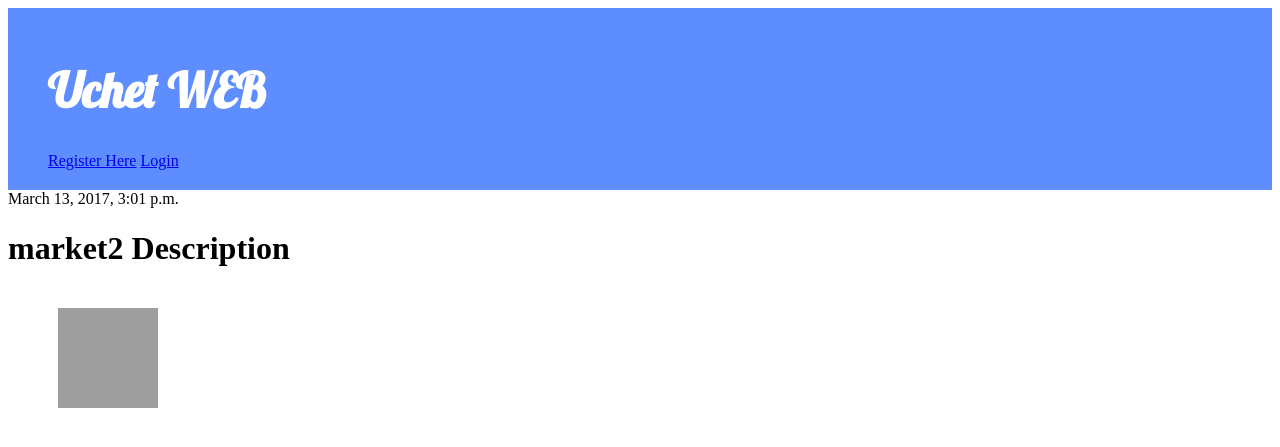
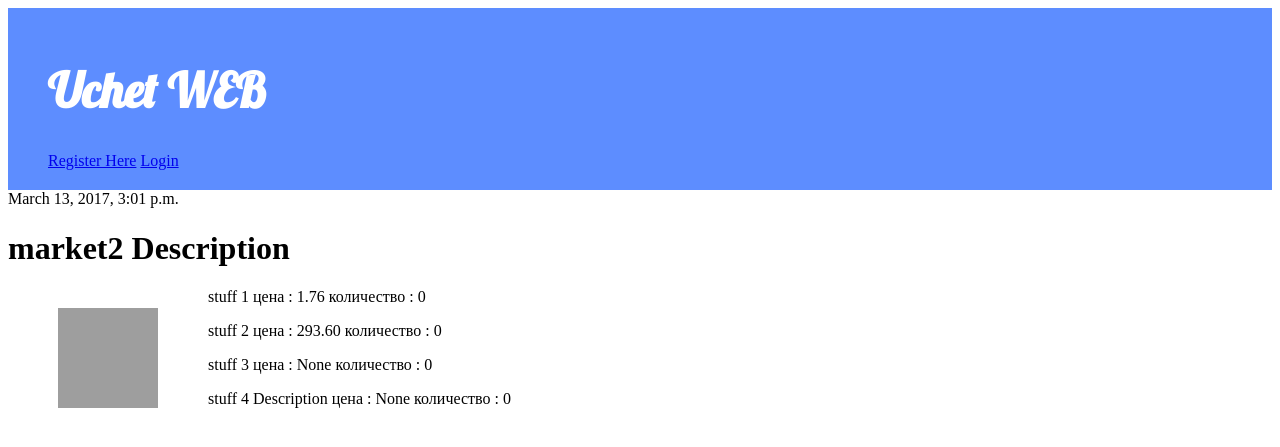
Before and after one commit to darvin199611/untitled, a Django app: a page that uses uchet/templates/uchet/market_detail.html in a window 1280 px wide. Shown: the top 447 px of the page. Run offline with Django 3.2, Linux system fonts and the light colour scheme; data comes from the database, SQL or seed files in the repository; both versions use the stored data as it was after the commit; grey boxes are pictures that could not be loaded.

Commit message:
недопилено меню магазинов

```diff
--- a/uchet/models.py
+++ b/uchet/models.py
@@ -1,5 +1,6 @@
 from django.contrib.auth.models import User
 from django.db import models
+from django.shortcuts import render
 from django.utils import timezone
 
 
@@ -10,6 +11,11 @@
     created_date = models.DateTimeField(
         default=timezone.now)
     picture = models.ImageField(upload_to='market_images', blank=True)
+
+    def spisok (request):
+        usr = request.user
+        markets = Market.objects.filter(user=usr).order_by('created_date')
+        return markets
 
     def __str__(self):
         return self.name
@@ -23,6 +29,8 @@
         default=timezone.now)
     picture = models.ImageField(upload_to='stuff_images', blank=True)
     price = models.DecimalField('Цена', max_digits=8, decimal_places=2, blank=True, null=True)
+    amount = models.PositiveIntegerField(default=0)
+
 
     def __str__(self):
         return self.name
--- a/uchet/templates/uchet/main.html
+++ b/uchet/templates/uchet/main.html
@@ -2,7 +2,7 @@
 
     {% block content %}
         {% if user.is_authenticated %}
-            Привет , {{ usr }} ,
+            Привет , {{ user }} ,
             {% if markets%}
             твои магазины :
                 {% for i in markets%}
--- a/uchet/templates/uchet/market_detail.html
+++ b/uchet/templates/uchet/market_detail.html
@@ -1,15 +1,22 @@
     {% extends 'uchet/base.html' %}
 
     {% block content %}
-        <div class="post">
+        <div class="market">
             {% if market.created_date %}
                 <div class="date">
                     {{ market.created_date }}
                 </div>
             {% endif %}
             <h1>{{ market.description|linebreaksbr }}</h1>
-            {% if market.picture.url  %}
-            <p><img src={{market.picture.url }} align="left" alt="error" width="100" height="100" hspace="50" vspace="20"/>
+            {% if market.picture  %}
+            <p><img src={{market.picture.url }} align="left" alt="error" width="100" height="100" hspace="50" vspace="20"/></p>
             {% endif %}
+
+        </div>
+                <div class="stuffs">
+                {% for i in stuffs%}
+                 <p>   {{ i.name }} цена : {{ i.price }} количество : {{ i.amount }} </p>
+                {% endfor %}
+
         </div>
     {% endblock %}
--- a/uchet/views.py
+++ b/uchet/views.py
@@ -4,19 +4,22 @@
 from django.http import HttpResponseRedirect, HttpResponse
 from django.http import HttpResponse
 from django.http import HttpResponseRedirect
-from django.shortcuts import render, render_to_response, redirect , get_object_or_404
+from django.shortcuts import render, render_to_response, redirect, get_object_or_404
 from django.contrib import auth
 from django.template import Context
 from django.template import RequestContext
 
-from uchet.models import UserProfile, Market
+from uchet.models import UserProfile, Market, Stuff
 from .forms import UserForm, UserProfileForm
 
 
 def main(request):
-    usr = request.user
-    markets = Market.objects.filter(user=usr).order_by('created_date')
-    return render(request, 'uchet/main.html', {'usr': usr, 'markets': markets})
+    if request.user.is_authenticated:
+        markets = Market.spisok(request)
+        return render(request, 'uchet/main.html', {'markets': markets})
+    else:
+        return render(request, 'uchet/main.html')
+
 
 
 @login_required
@@ -135,9 +138,11 @@
     else:
         usrform = UserProfileForm(instance=profile)
 
-    return render(request, 'uchet/profile__edit.html', {'form': usrform, 'profile': profile},)
+    return render(request, 'uchet/profile__edit.html', {'form': usrform, 'profile': profile}, )
 
 
 def market_detail(request, id):
-        market = get_object_or_404(Market, id=id)
-        return render(request, 'uchet/market_detail.html', {'market': market})
+    market = get_object_or_404(Market, id=id)
+    stuffs = Stuff.objects.filter(market_id=id).order_by('created_date')
+
+    return render(request, 'uchet/market_detail.html', {'market': market, 'stuffs': stuffs})
```
Also changed, not shown: db.sqlite3, uchet/migrations/0007_stuff_amount.py (added), uchet/migrations/0008_auto_20170316_1436.py (added).
